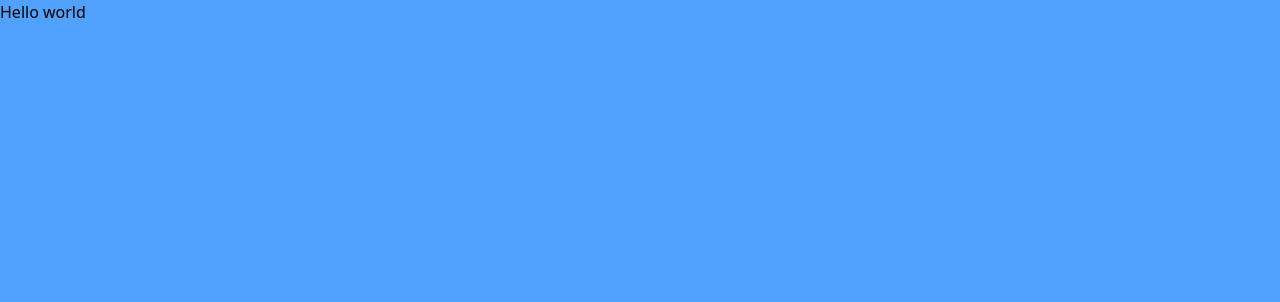
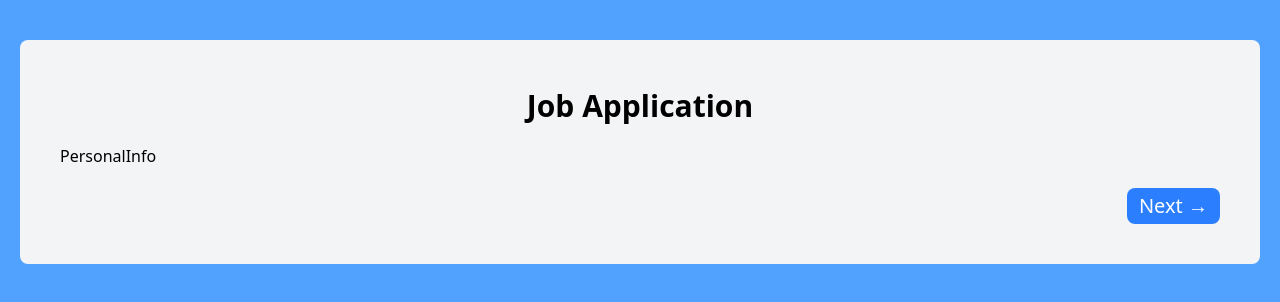
Before and after one commit to simotae14/nextjs-multi-step-form, a Next.js app: page / in a window 1280 px wide. Shown: the top 302 px of the page. Built offline with nearby package versions, Linux system fonts and the light colour scheme.

Commit message:
03: Creating Initial Component files PersonalInfo, ExperienceInfo, ReviewSubmit, EducationBackground and the ProgressBar

```diff
--- a/app/layout.tsx
+++ b/app/layout.tsx
@@ -25,7 +25,9 @@ export default function RootLayout({
   return (
     <html lang="en">
       <body
-        className={`${geistSans.variable} ${geistMono.variable} antialiased bg-blue-400`}
+        className={`${geistSans.variable} ${geistMono.variable} antialiased
+        bg-blue-400
+        `}
       >
         {children}
       </body>
--- a/app/page.tsx
+++ b/app/page.tsx
@@ -1,7 +1,42 @@
-import Image from "next/image";
+'use client';
+
+import EducationBackground from "@/components/EducationBackground";
+import ExperienceInfo from "@/components/ExperienceInfo";
+import PersonalInfo from "@/components/PersonalInfo";
+import ReviewSubmit from "@/components/ReviewSubmit";
+import useJobAppStore from "@/store";
+
 
 export default function Home() {
+  const { step } = useJobAppStore();
+
+  const renderStep = () => {
+    switch (step) {
+      case 1:
+        return <PersonalInfo />;
+      case 2:
+        return <ExperienceInfo />;
+      case 3:
+        return <EducationBackground />;
+      case 4:
+        return <ReviewSubmit />;
+      default:
+        return null;
+    }
+  };
+
   return (
-    <div>Hello world</div>
+    <div className="flex justify-center py-10">
+      <div className="bg-gray-100 rounded-lg w-full p-10 mx-5">
+        <div className="pt-2 mb-5 text-center text-2xl sm:text-3xl font-semibold">
+          Job Application
+        </div>
+
+        {/* Progress Bar */}
+
+        {/* Steps */}
+        <div>{renderStep()}</div>
+      </div>
+    </div>
   );
 }
--- /dev/null
+++ b/components/EducationBackground.tsx
@@ -0,0 +1,28 @@
+import useJobAppStore from "@/store"
+
+function EducationBackground() {
+  const { nextStep, prevStep } = useJobAppStore();
+
+  return (
+    <div>
+      EducationBackground
+      {/* buttons */}
+      <div className="flex justify-between mt-5">
+        <button
+          onClick={prevStep}
+          className="text-blue-500 text-lg sm:text-xl"
+        >
+          {"\u2190"} Previous
+        </button>
+        <button
+          onClick={nextStep}
+          className="text-white bg-blue-500 px-3 py-1 rounded-lg text-lg sm:text-xl"
+        >
+          Next {"\u2192"}
+        </button>
+      </div>
+    </div>
+  )
+}
+
+export default EducationBackground
--- /dev/null
+++ b/components/ExperienceInfo.tsx
@@ -0,0 +1,27 @@
+import useJobAppStore from "@/store"
+
+function ExperienceInfo() {
+  const { nextStep, prevStep } = useJobAppStore();
+  return (
+    <div>
+      ExperienceInfo
+      {/* buttons */}
+      <div className="flex justify-between mt-5">
+        <button
+          onClick={prevStep}
+          className="text-blue-500 text-lg sm:text-xl"
+        >
+          {"\u2190"} Previous
+        </button>
+        <button
+          onClick={nextStep}
+          className="text-white bg-blue-500 px-3 py-1 rounded-lg text-lg sm:text-xl"
+        >
+          Next {"\u2192"}
+        </button>
+      </div>
+    </div>
+  )
+}
+
+export default ExperienceInfo
--- /dev/null
+++ b/components/PersonalInfo.tsx
@@ -0,0 +1,21 @@
+import useJobAppStore from "@/store"
+
+function PersonalInfo() {
+  const { nextStep } = useJobAppStore();
+  return (
+    <div>
+      PersonalInfo
+      {/* buttons */}
+      <div className="flex justify-end mt-5">
+        <button
+          onClick={nextStep}
+          className="text-white bg-blue-500 px-3 py-1 rounded-lg text-lg sm:text-xl"
+        >
+          Next {"\u2192"}
+        </button>
+      </div>
+    </div>
+  )
+}
+
+export default PersonalInfo
--- /dev/null
+++ b/components/ProgressBar.tsx
@@ -0,0 +1,7 @@
+function ProgressBar() {
+  return (
+    <div>ProgressBar</div>
+  )
+}
+
+export default ProgressBar
--- /dev/null
+++ b/components/ReviewSubmit.tsx
@@ -0,0 +1,27 @@
+import useJobAppStore from "@/store"
+
+function ReviewSubmit() {
+  const { prevStep, submitForm } = useJobAppStore();
+
+  return (
+    <div>
+      ReviewSubmit
+      <div className="flex justify-between mt-5">
+        <button
+          onClick={prevStep}
+          className="text-blue-500 text-lg sm:text-xl"
+        >
+          {"\u2190"} Previous
+        </button>
+        <button
+          onClick={submitForm}
+          className="text-white bg-blue-500 px-3 py-1 rounded-lg text-lg sm:text-xl"
+        >
+          Submit
+        </button>
+      </div>
+    </div>
+  )
+}
+
+export default ReviewSubmit
```
